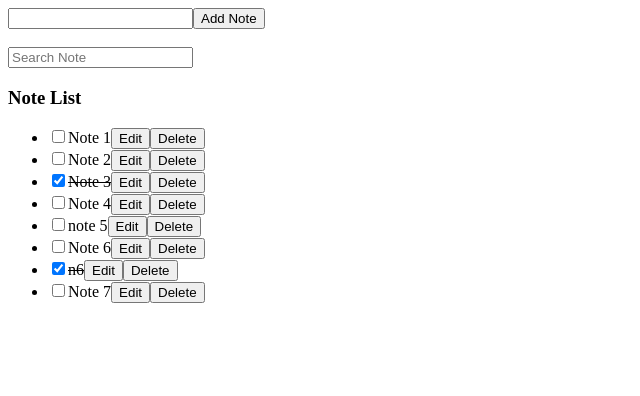
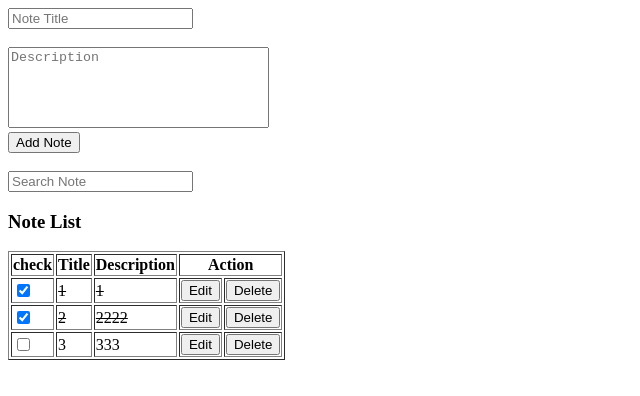
Before and after one commit to mdsakibhossen/react-js-class-practice, a React (Vite) app: page / in a window 1280 px wide. Shown: the top 396 px of the page, without its empty margins (0-640 px from the left). Built offline with nearby package versions, Linux system fonts and the light colour scheme; data requests are answered from the project's data file.

Commit message:
task-3 note app with rtk query crud checkbox searchbox fake local api.

```diff
--- a/db.json
+++ b/db.json
@@ -1,43 +1,21 @@
 {
   "notes": [
     {
-      "id": "1716233530309",
-      "title": "Note 1",
-      "isCompleted": false
-    },
-    {
-      "id": "1716233537701",
-      "title": "Note 2",
-      "isCompleted": false
-    },
-    {
-      "id": "1716233542061",
-      "title": "Note 3",
+      "id": "6b9b",
+      "title": "1",
+      "description": "1",
       "isCompleted": true
     },
     {
-      "id": "1716233546749",
-      "title": "Note 4",
-      "isCompleted": false
-    },
-    {
-      "id": "1716233551564",
-      "title": "note 5",
-      "isCompleted": false
-    },
-    {
-      "id": "1716233566820",
-      "title": "Note 6",
-      "isCompleted": false
-    },
-    {
-      "id": "1716233580196",
-      "title": "n6",
+      "id": "7dc1",
+      "title": "2",
+      "description": "2222",
       "isCompleted": true
     },
     {
-      "id": "1716233589316",
-      "title": "Note 7",
+      "id": "36a1",
+      "title": "3",
+      "description": "333",
       "isCompleted": false
     }
   ]
--- a/package.json
+++ b/package.json
@@ -11,9 +11,11 @@
     "fake-server": "json-server --watch db.json"
   },
   "dependencies": {
+    "@reduxjs/toolkit": "^2.2.5",
     "json-server": "^1.0.0-beta.0",
     "react": "^18.2.0",
-    "react-dom": "^18.2.0"
+    "react-dom": "^18.2.0",
+    "react-redux": "^9.1.2"
   },
   "devDependencies": {
     "@types/react": "^18.2.66",
--- a/src/components/NoteForm.jsx
+++ b/src/components/NoteForm.jsx
@@ -1,16 +1,54 @@
-import React, { useContext } from "react";
-import { NoteContext } from "../contexts/Note";
+import { useEffect } from "react";
+import { useDispatch, useSelector } from "react-redux";
+import { resetForm, setNote } from "../store/features/note/noteSlice";
+import {
+  useAddNotesMutation,
+  useUpdateNoteMutation,
+} from "../store/api-services/note";
 
 const NoteForm = () => {
-  const { submitHandler, setNoteTitle, noteTitle, editMode } =
-    useContext(NoteContext);
+  const { note, editMode } = useSelector((storeStates) => storeStates.note);
+  const { title, description } = note;
+  const dispatch = useDispatch();
+
+  const [addNote, { isSuccess: isAddSuccess }] = useAddNotesMutation();
+  const [updateNote, { isSuccess: isUpdateSuccess }] = useUpdateNoteMutation();
+  useEffect(() => {
+    (isAddSuccess || isUpdateSuccess) && dispatch(resetForm());
+  }, [isAddSuccess, isUpdateSuccess]);
+
+  const submitHandler = async (e) => {
+    e.preventDefault();
+    if (!title.trim()) {
+      return alert("Please Enter Note Title");
+    }
+
+    editMode ? await updateNote({ id: note.id, note }) : await addNote(note);
+  };
   return (
     <form className="form" onSubmit={submitHandler}>
       <input
         type="text"
-        onChange={(e) => setNoteTitle(e.target.value)}
-        value={noteTitle}
+        onChange={(e) =>
+          dispatch(setNote({ property: e.target.name, value: e.target.value }))
+        }
+        value={title}
+        name="title"
+        placeholder="Note Title"
       />
+      <br /> <br />
+      <textarea
+        onChange={(e) =>
+          dispatch(setNote({ property: e.target.name, value: e.target.value }))
+        }
+        value={description}
+        name="description"
+        cols="30"
+        rows="5"
+        placeholder="Description"
+        style={{ resize: "none" }}
+      ></textarea>
+      <br />
       <button type="submit">{editMode ? "Update Note" : "Add Note"}</button>
     </form>
   );
--- a/src/components/NoteItem.jsx
+++ b/src/components/NoteItem.jsx
@@ -1,23 +1,50 @@
-import React, { useContext } from "react";
-import { NoteContext } from "../contexts/Note";
+import { useDispatch } from "react-redux";
+import { setEditMode } from "../store/features/note/noteSlice";
+import {
+  useDeleteNoteMutation,
+  useUpdateNoteMutation,
+} from "../store/api-services/note";
 
 const NoteItem = ({ note }) => {
-  const { changeStatus, editNote, deleteNote } = useContext(NoteContext);
+  const dispatch = useDispatch();
+  const [deleteNote] = useDeleteNoteMutation();
+  const [updateNote] = useUpdateNoteMutation();
+  const changeStatus = async () => {
+    // console.log({
+    //   id: note.id,
+    //   note: { ...note, isCompleted: !note.isCompleted },
+    // });
+    await updateNote({
+      id: note.id,
+      note: { ...note, isCompleted: !note.isCompleted },
+    });
+  };
   return (
-    <div className="note-item">
-      <input
-        type="checkbox"
-        onChange={() => changeStatus(note)}
-        checked={note.isCompleted}
-      />
-      <span
+    <tr>
+      <td>
+        <input
+          type="checkbox"
+          onChange={changeStatus}
+          checked={note.isCompleted}
+        />
+      </td>
+      <td
         style={{ textDecoration: note.isCompleted ? "line-through" : "none" }}
       >
         {note.title}
-      </span>
-      <button onClick={() => editNote(note)}>Edit</button>
-      <button onClick={() => deleteNote(note.id)}>Delete</button>
-    </div>
+      </td>
+      <td
+        style={{ textDecoration: note.isCompleted ? "line-through" : "none" }}
+      >
+        {note.description}
+      </td>
+      <td>
+        <button onClick={() => dispatch(setEditMode(note))}>Edit</button>
+      </td>
+      <td>
+        <button onClick={() => deleteNote(note.id)}>Delete</button>
+      </td>
+    </tr>
   );
 };
 
--- a/src/components/NoteList.jsx
+++ b/src/components/NoteList.jsx
@@ -1,23 +1,43 @@
-import React, { useContext } from "react";
-import { NoteContext } from "../contexts/Note";
 import NoteItem from "./NoteItem";
+import { useGetNotesQuery } from "../store/api-services/note";
+import { useSelector } from "react-redux";
 
 const NoteList = () => {
-  const { notes, searchValue } = useContext(NoteContext);
+  const { searchValue } = useSelector((storeStates) => storeStates.note);
+  const { data: notes, isError, isFetching, error } = useGetNotesQuery();
+  // console.log(error?.error);
+  // console.log(notes?.filter((note) => note.title.toLowerCase().includes(searchValue.toLowerCase())));
+  // Derived States
+  const searchedNotes = notes?.filter((note) =>
+    note.title.toLowerCase().includes(searchValue.toLowerCase())
+  );
+
   return (
     <div className="note-list">
       <h3>Note List</h3>
-      <ul>
-        {notes
-          .filter((note) =>
-            note.title.toLowerCase().includes(searchValue.toLowerCase())
-          )
-          .map((note) => (
-            <li key={note.id}>
-              <NoteItem note={note} />
-            </li>
-          ))}
-      </ul>
+      {isFetching ? (
+        <p>Loading...</p>
+      ) : isError ? (
+        <p>{error?.error || "Something went Wrong!!!"}</p>
+      ) : notes?.length >= 1 ? (
+        <table border={1}>
+          <thead>
+            <tr>
+              <th>check</th>
+              <th>Title</th>
+              <th>Description</th>
+              <th colSpan={2}>Action</th>
+            </tr>
+          </thead>
+          <tbody>
+            {searchedNotes?.map((note) => (
+              <NoteItem key={note.id} note={note} />
+            ))}
+          </tbody>
+        </table>
+      ) : (
+        <h2>No Notes Are Available!!!</h2>
+      )}
     </div>
   );
 };
--- a/src/components/SearchForm.jsx
+++ b/src/components/SearchForm.jsx
@@ -1,14 +1,15 @@
-import React, { useContext } from "react";
-import { NoteContext } from "../contexts/Note";
+import { useDispatch, useSelector } from "react-redux";
+import { setSearchValue } from "../store/features/note/noteSlice";
 
 const SearchForm = () => {
-  const { searchValue, setSearchValue } = useContext(NoteContext);
+  const { searchValue } = useSelector((storeStates) => storeStates.note);
+  const dispatch = useDispatch();
   return (
     <div>
       <br />
       <input
         type="search"
-        onChange={(e) => setSearchValue(e.target.value)}
+        onChange={(e) => dispatch(setSearchValue(e.target.value))}
         value={searchValue}
         placeholder="Search Note"
       />
--- a/src/contexts/Note.jsx
+++ /dev/null
@@ -1,107 +0,0 @@
-import { createContext, useEffect, useReducer, useState } from "react";
-
-export const NoteContext = createContext();
-
-const NoteProvider = ({ children }) => {
-  const [noteTitle, setNoteTitle] = useState("");
-  const [notes, setNotes] = useState([]);
-  const [editMode, setEditMode] = useState(false);
-  const [editableNote, setEditableNote] = useState(null);
-  const [searchValue, setSearchValue] = useState("");
-
-  const getNotes = () => {
-    fetch("http://localhost:3000/notes")
-      .then((res) => res.json())
-      .then((data) => setNotes(data));
-  };
-
-  useEffect(() => {
-    getNotes();
-  }, []);
-
-  const submitHandler = (e) => {
-    e.preventDefault();
-    if (!noteTitle.trim()) {
-      return alert("Please Enter Note Title");
-    }
-    editMode ? updateNote() : addNote();
-  };
-
-  const addNote = () => {
-    const newNote = {
-      id: Date.now() + "",
-      title: noteTitle,
-      isCompleted: false,
-    };
-
-    fetch("http://localhost:3000/notes", {
-      method: "POST",
-      headers: { "Content-Type": "application/json" },
-      body: JSON.stringify(newNote),
-    }).then(() => getNotes());
-
-    setNoteTitle("");
-  };
-  const editNote = (note) => {
-    setEditMode(true);
-    setEditableNote(note);
-    setNoteTitle(note.title);
-  };
-  const updateNote = () => {
-    const { id } = editableNote;
-    const updatedNote = {
-      ...editableNote,
-      title: noteTitle,
-    };
-
-    fetch(`http://localhost:3000/notes/${id}`, {
-      method: "PUT",
-      headers: { "Content-Type": "application/json" },
-      body: JSON.stringify(updatedNote),
-    }).then(() => getNotes());
-
-    setEditMode(false);
-    setEditableNote(null);
-    setNoteTitle("");
-  };
-  const deleteNote = (noteId) => {
-    fetch(`http://localhost:3000/notes/${noteId}`, {
-      method: "DELETE",
-    }).then(() => getNotes());
-  };
-  const changeStatus = (note) => {
-    const { id } = note;
-    const updatedNote = {
-      ...note,
-      isCompleted: !note.isCompleted,
-    };
-
-    fetch(`http://localhost:3000/notes/${id}`, {
-      method: "PUT",
-      headers: { "Content-Type": "application/json" },
-      body: JSON.stringify(updatedNote),
-    }).then(() => getNotes());
-  };
-
-  const ctxValue = {
-    noteTitle,
-    setNoteTitle,
-    notes,
-    setNotes,
-    editMode,
-    setEditMode,
-    editableNote,
-    setEditableNote,
-    submitHandler,
-    editNote,
-    deleteNote,
-    changeStatus,
-    searchValue,
-    setSearchValue,
-  };
-  return (
-    <NoteContext.Provider value={ctxValue}>{children}</NoteContext.Provider>
-  );
-};
-
-export default NoteProvider;
--- a/src/main.jsx
+++ b/src/main.jsx
@@ -2,12 +2,13 @@ import React from "react";
 import ReactDOM from "react-dom/client";
 import App from "./App.jsx";
 import "./index.css";
-import NoteProvider from "./contexts/Note.jsx";
+import { Provider } from "react-redux";
+import { store } from "./store/index.js";
 
 ReactDOM.createRoot(document.getElementById("root")).render(
-  <NoteProvider>
-    <React.StrictMode>
-      <App />
-    </React.StrictMode>
-  </NoteProvider>
+  <Provider store={store}>
+      <React.StrictMode>
+        <App />
+      </React.StrictMode>
+  </Provider>
 );
--- /dev/null
+++ b/src/store/api-services/note.js
@@ -0,0 +1,39 @@
+import { createApi, fetchBaseQuery } from '@reduxjs/toolkit/query/react'
+
+export const noteApi = createApi({
+    reducerPath: 'noteApi',
+    baseQuery: fetchBaseQuery({ baseUrl: 'http://localhost:3000/' }),
+    tagTypes: ["note"],
+    endpoints: (builder) => ({
+        getNotes: builder.query({
+            query: () => `notes/`,
+            providesTags: ["note"]
+        }),
+        addNotes: builder.mutation({
+            query: (note) => ({
+                url: `notes/`,
+                method: 'POST',
+                body: note,
+            }),
+            invalidatesTags: ["note"]
+        }),
+        updateNote: builder.mutation({
+            query: ({ id, note }) => ({
+                url: `notes/${id}`,
+                method: 'PUT',
+                body: note,
+            }),
+            invalidatesTags: ["note"]
+        }),
+        deleteNote: builder.mutation({
+            query: (id) => ({
+                url: `notes/${id}`,
+                method: 'DELETE',
+            }),
+            invalidatesTags: ["note"]
+        }),
+
+    }),
+})
+
+export const { useGetNotesQuery, useAddNotesMutation, useUpdateNoteMutation, useDeleteNoteMutation } = noteApi
--- /dev/null
+++ b/src/store/features/note/noteSlice.js
@@ -0,0 +1,40 @@
+import { createSlice } from '@reduxjs/toolkit'
+
+const initialState = {
+    note: {
+        title: "",
+        description: "",
+        isCompleted: false
+    },
+    editMode: false,
+    searchValue: ""
+}
+
+export const noteSlice = createSlice({
+    name: 'note',
+    initialState,
+    reducers: {
+
+        setNote: (state, action) => {
+            const { property, value } = action.payload
+            state.note = { ...state.note, [property]: value }
+            // console.log(state.note);
+        },
+        setEditMode: (state, action) => {
+            state.editMode = true;
+            state.note = action.payload
+        },
+        resetForm: () => {
+            return initialState; // can't do state = initialState 0r state = {...initialState}
+        },
+        setSearchValue(state, action) {
+            state.searchValue = action.payload;
+            console.log(state.searchValue);
+        }
+
+    },
+})
+
+export const { setNote, setEditMode, resetForm, setSearchValue } = noteSlice.actions
+
+export const noteReducer = noteSlice.reducer
--- /dev/null
+++ b/src/store/index.js
@@ -0,0 +1,15 @@
+import { configureStore } from '@reduxjs/toolkit'
+import { setupListeners } from '@reduxjs/toolkit/query'
+import { noteApi } from './api-services/note'
+import { noteReducer } from './features/note/noteSlice'
+
+export const store = configureStore({
+    reducer: {
+        [noteApi.reducerPath]: noteApi.reducer,
+        note: noteReducer
+    },
+    middleware: (getDefaultMiddleware) =>
+        getDefaultMiddleware().concat(noteApi.middleware),
+})
+
+setupListeners(store.dispatch)
```
Also changed, not shown: 1 other file (tests, documents, lock files or other folders).
